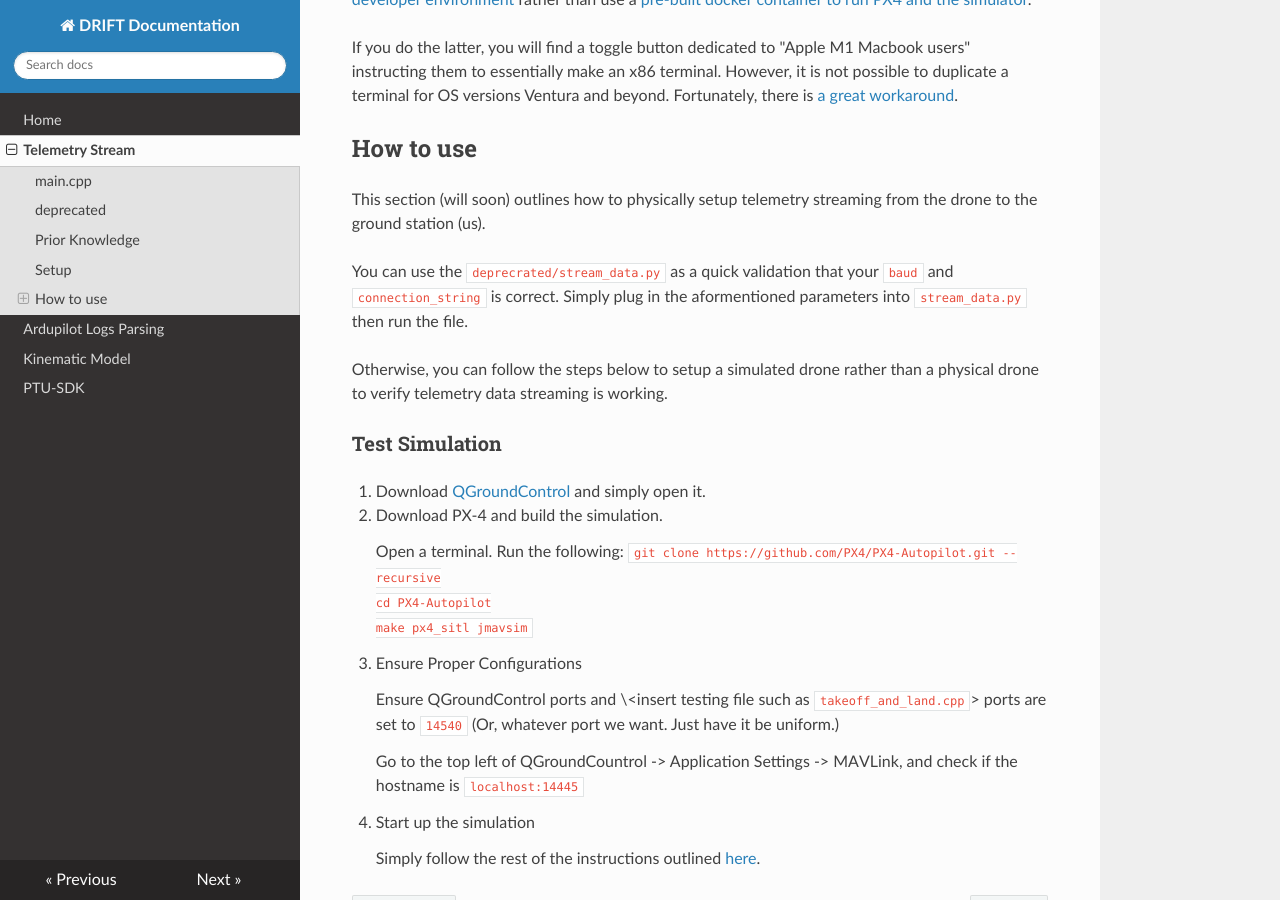
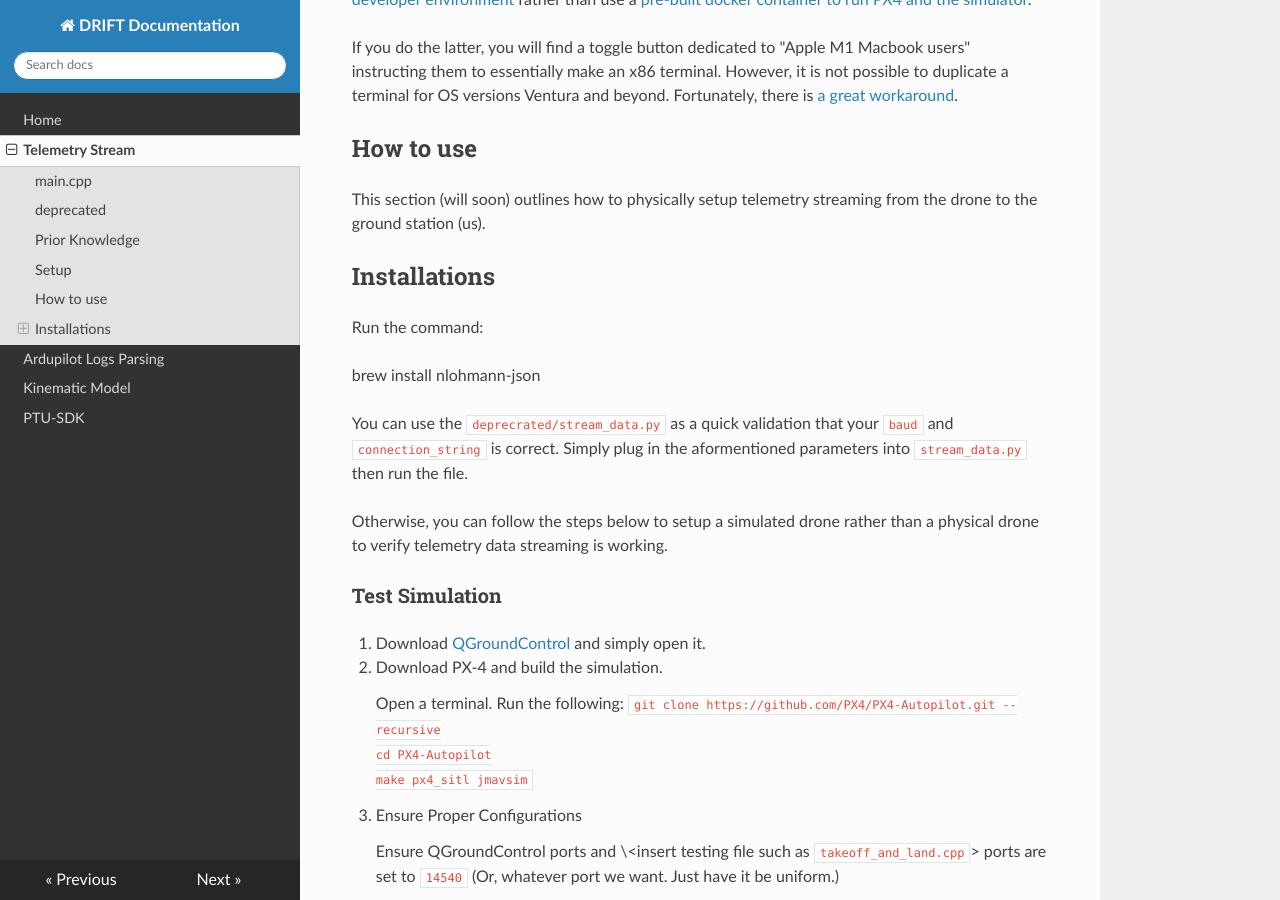
Before and after one commit to team-drift/delphi, an MkDocs documentation site: the page built from docs/telemetry-stream.md, in a window 1280 px wide and 900 px high, scrolled down 1442 px. Built offline with MkDocs 1.6.1, drawn with Linux system fonts in a browser that asks for light colours; nearby versions of some CDN libraries.

Commit message:
Update documentation

```diff
--- a/docs/telemetry-stream.md
+++ b/docs/telemetry-stream.md
@@ -46,6 +46,11 @@ If you do the latter, you will find a toggle button dedicated to "Apple M1 Macbo
 ## How to use
 This section (will soon) outlines how to physically setup telemetry streaming from the drone to the ground station (us).
 
+## Installations
+Run the command:
+
+brew install nlohmann-json
+
 You can use the `deprecrated/stream_data.py` as a quick validation that your `baud` and `connection_string` is correct. Simply plug in the aformentioned parameters into `stream_data.py` then run the file.
 
 Otherwise, you can follow the steps below to setup a simulated drone rather than a physical drone to verify telemetry data streaming is working.
```
